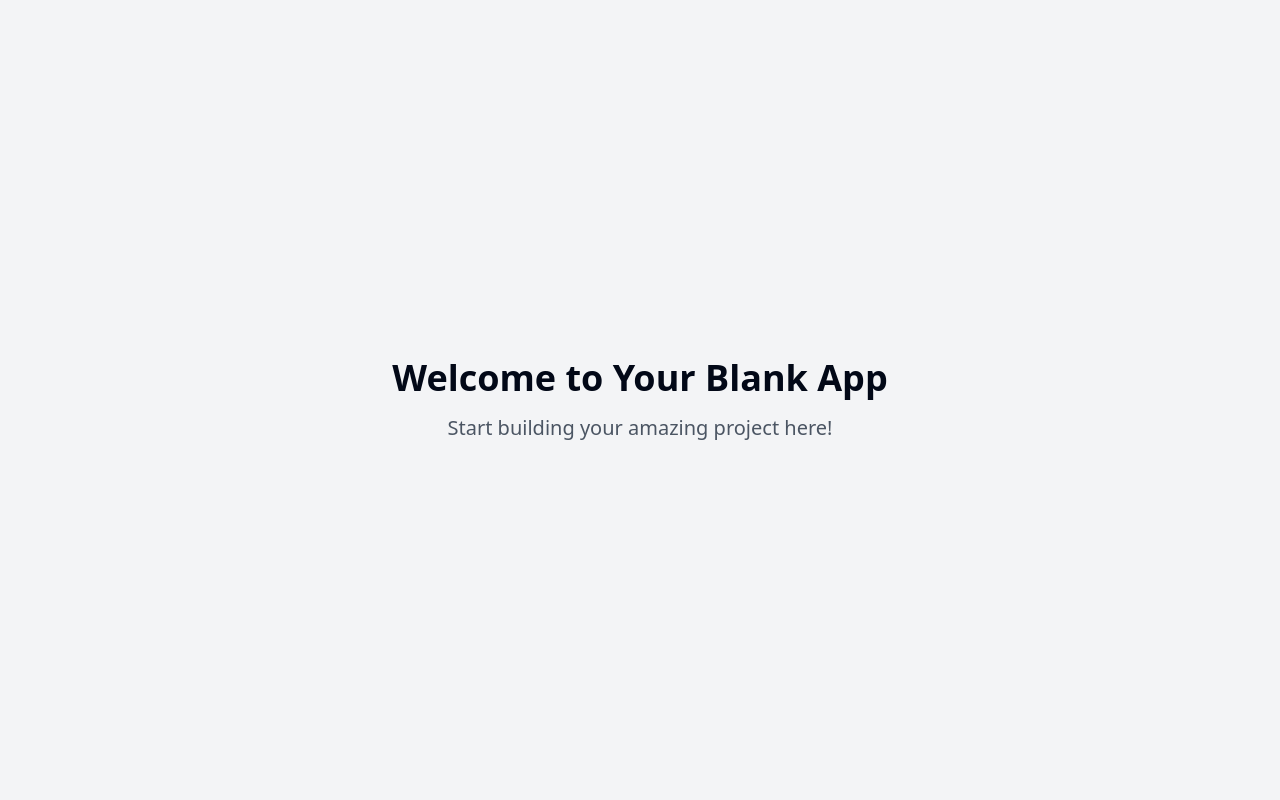
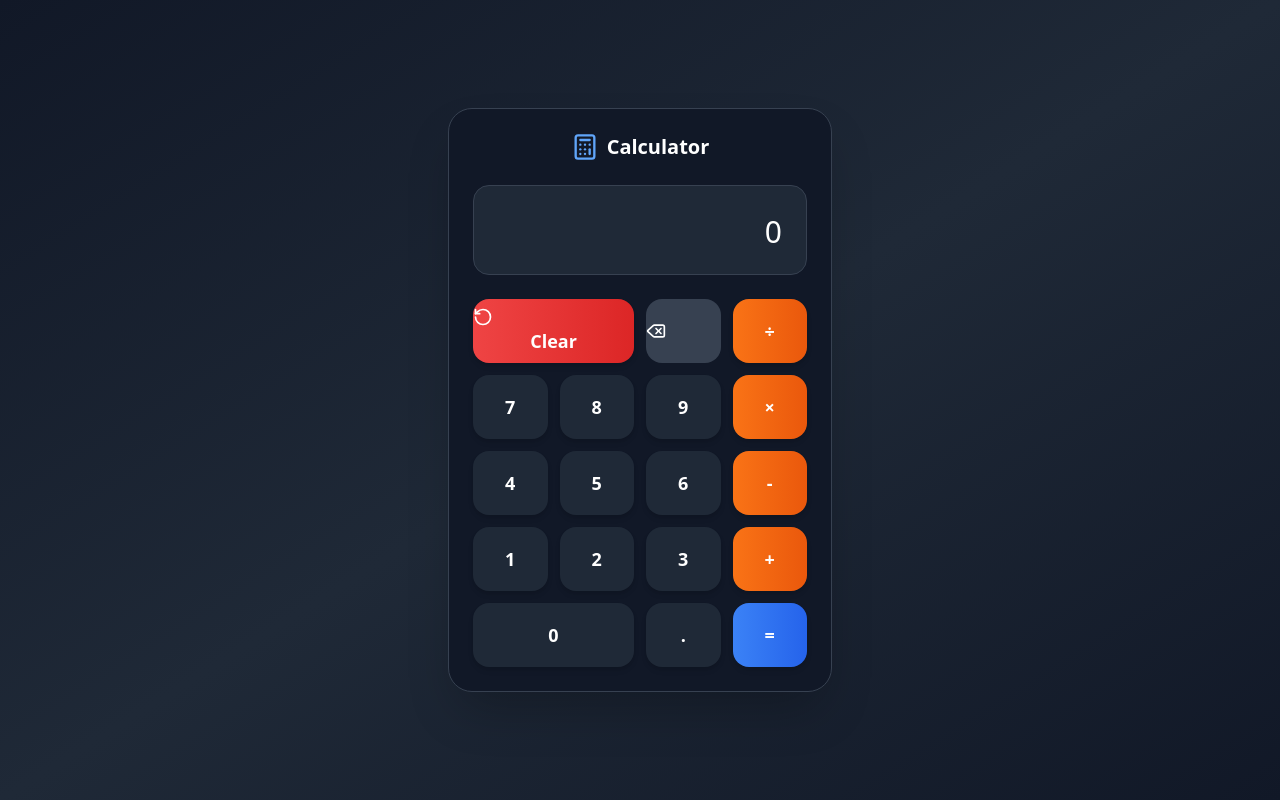
Before and after one commit to Srinivas-Manda-hub/easy-calc-displayer-tool, a React (Vite) app: page / in a window 1280 px wide. Built offline with nearby package versions, Linux system fonts and the light colour scheme.

Commit message:
Implement calculator functionality
Add basic arithmetic operations and UI.

```diff
--- a/index.html
+++ b/index.html
@@ -1,14 +1,15 @@
+
 <!DOCTYPE html>
 <html lang="en">
   <head>
     <meta charset="UTF-8" />
     <meta name="viewport" content="width=device-width, initial-scale=1.0" />
-    <title>easy-calc-displayer-tool</title>
-    <meta name="description" content="Lovable Generated Project" />
+    <title>Modern Calculator</title>
+    <meta name="description" content="A beautiful, modern calculator app with all basic arithmetic operations" />
     <meta name="author" content="Lovable" />
 
-    <meta property="og:title" content="easy-calc-displayer-tool" />
-    <meta property="og:description" content="Lovable Generated Project" />
+    <meta property="og:title" content="Modern Calculator" />
+    <meta property="og:description" content="A beautiful, modern calculator app with all basic arithmetic operations" />
     <meta property="og:type" content="website" />
     <meta property="og:image" content="https://lovable.dev/opengraph-image-p98pqg.png" />
 
--- /dev/null
+++ b/src/components/Calculator.tsx
@@ -0,0 +1,182 @@
+
+import React, { useState } from 'react';
+import { Calculator as CalculatorIcon, Delete, RotateCcw } from 'lucide-react';
+
+const Calculator = () => {
+  const [display, setDisplay] = useState('0');
+  const [previousValue, setPreviousValue] = useState<number | null>(null);
+  const [operation, setOperation] = useState<string | null>(null);
+  const [waitingForNewValue, setWaitingForNewValue] = useState(false);
+
+  const inputNumber = (num: string) => {
+    if (waitingForNewValue) {
+      setDisplay(num);
+      setWaitingForNewValue(false);
+    } else {
+      setDisplay(display === '0' ? num : display + num);
+    }
+  };
+
+  const inputDecimal = () => {
+    if (waitingForNewValue) {
+      setDisplay('0.');
+      setWaitingForNewValue(false);
+    } else if (display.indexOf('.') === -1) {
+      setDisplay(display + '.');
+    }
+  };
+
+  const clear = () => {
+    setDisplay('0');
+    setPreviousValue(null);
+    setOperation(null);
+    setWaitingForNewValue(false);
+  };
+
+  const deleteLastDigit = () => {
+    if (display.length > 1) {
+      setDisplay(display.slice(0, -1));
+    } else {
+      setDisplay('0');
+    }
+  };
+
+  const performOperation = (nextOperation: string) => {
+    const inputValue = parseFloat(display);
+
+    if (previousValue === null) {
+      setPreviousValue(inputValue);
+    } else if (operation) {
+      const currentValue = previousValue || 0;
+      const newValue = calculate(currentValue, inputValue, operation);
+
+      setDisplay(String(newValue));
+      setPreviousValue(newValue);
+    }
+
+    setWaitingForNewValue(true);
+    setOperation(nextOperation);
+  };
+
+  const calculate = (firstValue: number, secondValue: number, operation: string): number => {
+    switch (operation) {
+      case '+':
+        return firstValue + secondValue;
+      case '-':
+        return firstValue - secondValue;
+      case '×':
+        return firstValue * secondValue;
+      case '÷':
+        return secondValue !== 0 ? firstValue / secondValue : 0;
+      default:
+        return secondValue;
+    }
+  };
+
+  const handleEquals = () => {
+    const inputValue = parseFloat(display);
+
+    if (previousValue !== null && operation) {
+      const newValue = calculate(previousValue, inputValue, operation);
+      setDisplay(String(newValue));
+      setPreviousValue(null);
+      setOperation(null);
+      setWaitingForNewValue(true);
+    }
+  };
+
+  const Button = ({
+    children,
+    onClick,
+    className = '',
+    variant = 'default'
+  }: {
+    children: React.ReactNode;
+    onClick: () => void;
+    className?: string;
+    variant?: 'default' | 'operator' | 'equals' | 'clear' | 'number';
+  }) => {
+    const baseClasses = "h-16 rounded-2xl font-semibold text-lg transition-all duration-200 active:scale-95 hover:shadow-lg";
+
+    const variantClasses = {
+      default: "bg-gray-700 hover:bg-gray-600 text-white",
+      number: "bg-gray-800 hover:bg-gray-700 text-white shadow-md hover:shadow-xl",
+      operator: "bg-gradient-to-r from-orange-500 to-orange-600 hover:from-orange-600 hover:to-orange-700 text-white shadow-md hover:shadow-xl",
+      equals: "bg-gradient-to-r from-blue-500 to-blue-600 hover:from-blue-600 hover:to-blue-700 text-white shadow-md hover:shadow-xl",
+      clear: "bg-gradient-to-r from-red-500 to-red-600 hover:from-red-600 hover:to-red-700 text-white shadow-md hover:shadow-xl"
+    };
+
+    return (
+      <button
+        className={`${baseClasses} ${variantClasses[variant]} ${className}`}
+        onClick={onClick}
+      >
+        {children}
+      </button>
+    );
+  };
+
+  return (
+    <div className="min-h-screen bg-gradient-to-br from-gray-900 via-gray-800 to-gray-900 flex items-center justify-center p-4">
+      <div className="bg-gray-900 rounded-3xl shadow-2xl p-6 w-full max-w-sm border border-gray-700">
+        {/* Header */}
+        <div className="flex items-center justify-center mb-6">
+          <CalculatorIcon className="text-blue-400 mr-2" size={28} />
+          <h1 className="text-white text-xl font-bold">Calculator</h1>
+        </div>
+
+        {/* Display */}
+        <div className="bg-gray-800 rounded-2xl p-6 mb-6 border border-gray-700">
+          <div className="text-right">
+            <div className="text-gray-400 text-sm mb-1">
+              {previousValue !== null && operation ? `${previousValue} ${operation}` : ''}
+            </div>
+            <div className="text-white text-3xl font-light break-all">
+              {display}
+            </div>
+          </div>
+        </div>
+
+        {/* Buttons */}
+        <div className="grid grid-cols-4 gap-3">
+          {/* Row 1 */}
+          <Button onClick={clear} variant="clear" className="col-span-2">
+            <RotateCcw size={20} className="mr-2" />
+            Clear
+          </Button>
+          <Button onClick={deleteLastDigit} variant="default">
+            <Delete size={20} />
+          </Button>
+          <Button onClick={() => performOperation('÷')} variant="operator">
+            ÷
+          </Button>
+
+          {/* Row 2 */}
+          <Button onClick={() => inputNumber('7')} variant="number">7</Button>
+          <Button onClick={() => inputNumber('8')} variant="number">8</Button>
+          <Button onClick={() => inputNumber('9')} variant="number">9</Button>
+          <Button onClick={() => performOperation('×')} variant="operator">×</Button>
+
+          {/* Row 3 */}
+          <Button onClick={() => inputNumber('4')} variant="number">4</Button>
+          <Button onClick={() => inputNumber('5')} variant="number">5</Button>
+          <Button onClick={() => inputNumber('6')} variant="number">6</Button>
+          <Button onClick={() => performOperation('-')} variant="operator">-</Button>
+
+          {/* Row 4 */}
+          <Button onClick={() => inputNumber('1')} variant="number">1</Button>
+          <Button onClick={() => inputNumber('2')} variant="number">2</Button>
+          <Button onClick={() => inputNumber('3')} variant="number">3</Button>
+          <Button onClick={() => performOperation('+')} variant="operator">+</Button>
+
+          {/* Row 5 */}
+          <Button onClick={() => inputNumber('0')} variant="number" className="col-span-2">0</Button>
+          <Button onClick={inputDecimal} variant="number">.</Button>
+          <Button onClick={handleEquals} variant="equals">=</Button>
+        </div>
+      </div>
+    </div>
+  );
+};
+
+export default Calculator;
--- a/src/pages/Index.tsx
+++ b/src/pages/Index.tsx
@@ -1,14 +1,8 @@
-// Update this page (the content is just a fallback if you fail to update the page)
+
+import Calculator from "@/components/Calculator";
 
 const Index = () => {
-  return (
-    <div className="min-h-screen flex items-center justify-center bg-gray-100">
-      <div className="text-center">
-        <h1 className="text-4xl font-bold mb-4">Welcome to Your Blank App</h1>
-        <p className="text-xl text-gray-600">Start building your amazing project here!</p>
-      </div>
-    </div>
-  );
+  return <Calculator />;
 };
 
 export default Index;
```
